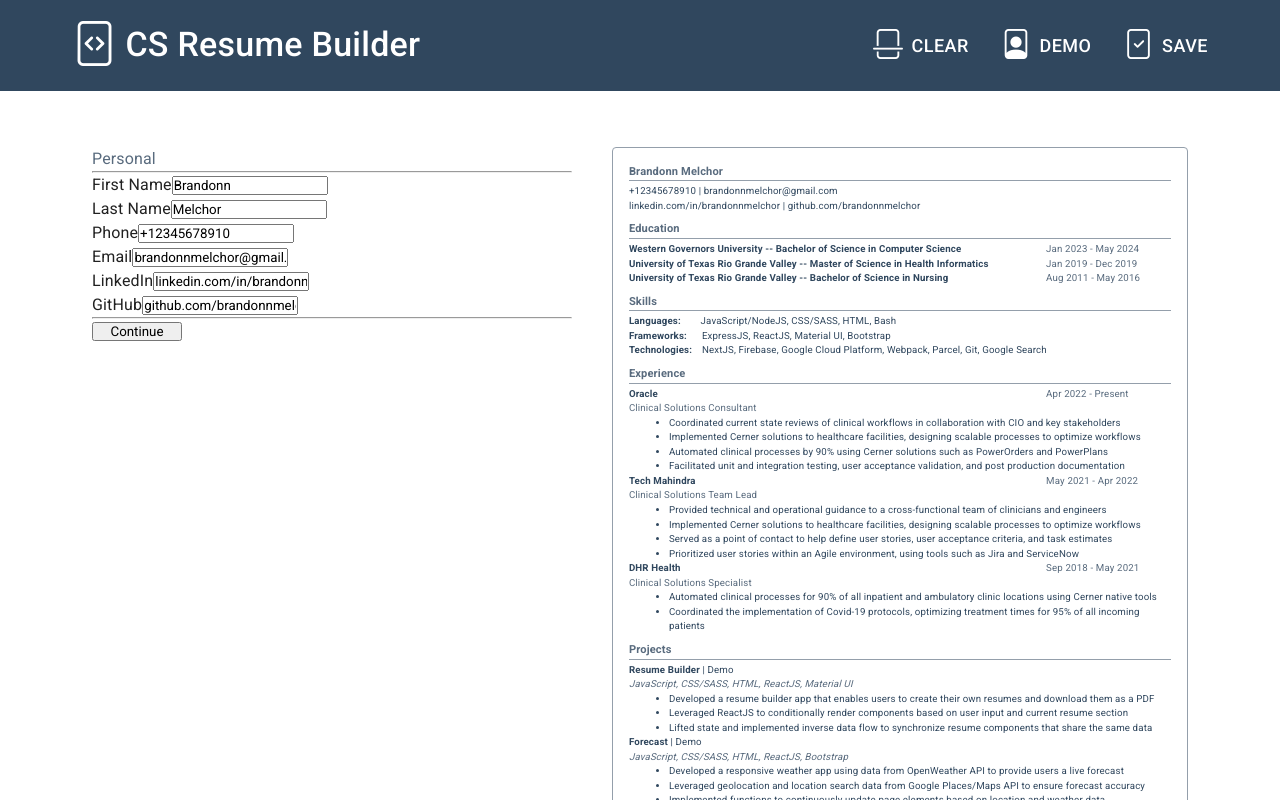
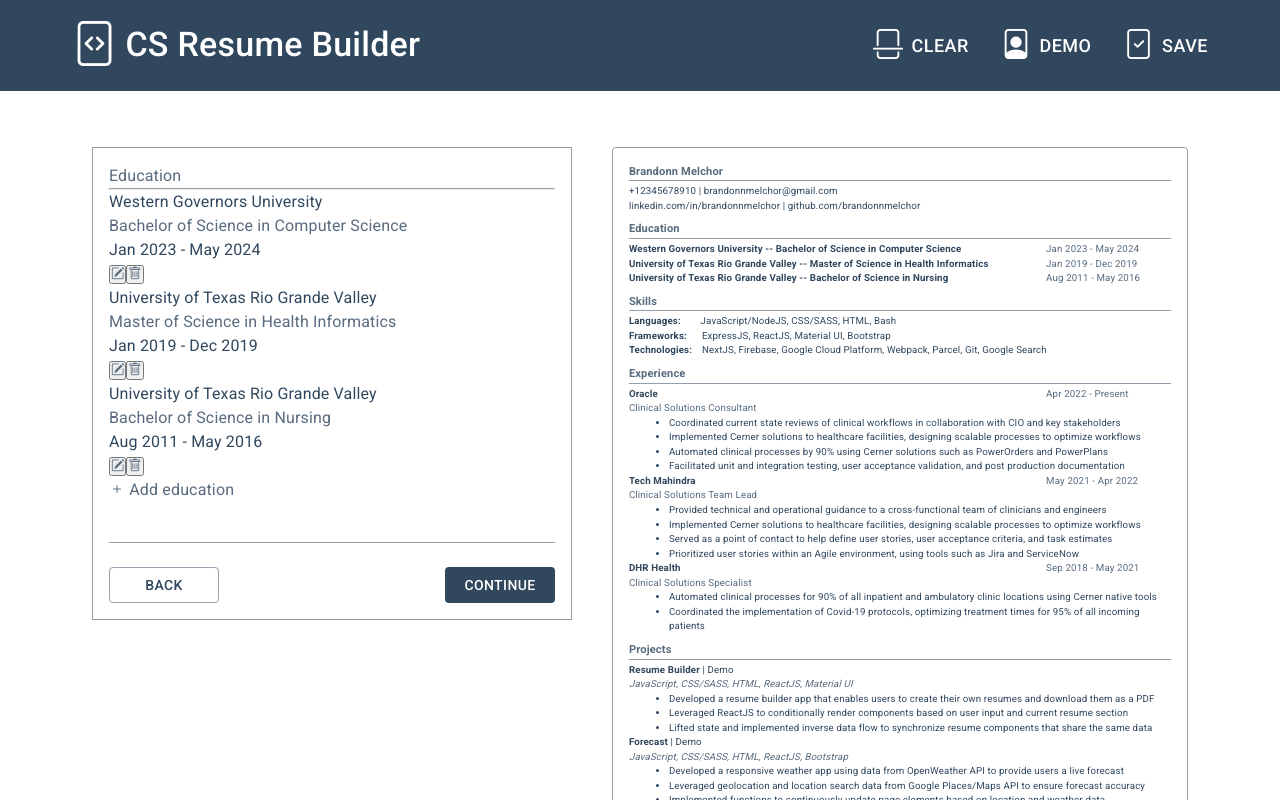
Before and after one commit to brandonnmelchor/resume-builder, a React (Create React App) app: page / in a window 1280 px wide. Shown: the top 800 px of the page. Built offline with nearby package versions, Linux system fonts and the light colour scheme.

Commit message:
add mui componnents and update styles

```diff
--- a/src/components/Form.js
+++ b/src/components/Form.js
@@ -6,11 +6,14 @@ import ExperienceForm from "./form_components/ExperienceForm";
 import ProjectsForm from "./form_components/ProjectsForm";
 
 import Grid from "@mui/material/Grid";
+import Stack from "@mui/material/Stack";
+import Divider from "@mui/material/Divider";
+import Button from "@mui/material/Button";
 
 export default class Form extends React.Component {
   constructor(props) {
     super(props);
-    this.state = { sectionNumber: 1 };
+    this.state = { sectionNumber: 2 };
 
     this.prevSection = this.prevSection.bind(this);
     this.nextSection = this.nextSection.bind(this);
@@ -46,7 +49,7 @@ export default class Form extends React.Component {
     else formNav = <FormNav sectionNumber={sectionNumber} prevSection={this.prevSection} nextSection={this.nextSection} />;
 
     return (
-      <Grid item lg={5} sx={{ mr: 5 }} className="col-12 col-xl-5 d-flex flex-column justify-content-center p-4">
+      <Grid item lg={5} sx={{ mr: 5 }} id="form" p={2}>
         {currentSection}
         {formNav}
       </Grid>
@@ -59,17 +62,29 @@ class EntryNav extends React.Component {
     const { saveEntry, cancelEntry } = this.props.handleChange;
 
     return (
-      <div className="w-100 d-flex flex-column mt-5">
-        <hr className="mb-3" />
-        <div className="w-100 d-flex ">
-          <button type="button" className="btn btn-outline-secondary nav-button gray-border" onClick={cancelEntry}>
+      <Stack mt={5}>
+        <Divider className="form-divider" sx={{ mb: 3 }} />
+        <Stack direction="row">
+          <Button
+            variant="outlined"
+            className="nav-button"
+            onClick={() => {
+              cancelEntry();
+            }}>
             Cancel
-          </button>
-          <button type="button" className="btn btn-secondary nav-button gray-border ms-auto" onClick={saveEntry}>
+          </Button>
+          <Button
+            variant="contained"
+            disableElevation
+            className="nav-button"
+            onClick={() => {
+              saveEntry();
+            }}
+            sx={{ ml: "auto" }}>
             Save
-          </button>
-        </div>
-      </div>
+          </Button>
+        </Stack>
+      </Stack>
     );
   }
 }
@@ -79,31 +94,33 @@ class FormNav extends React.Component {
     const { sectionNumber, prevSection, nextSection } = this.props;
 
     return (
-      <div className="w-100 d-flex flex-column mt-5">
-        <hr className="mb-3" />
-        <div className="w-100 d-flex ">
+      <Stack mt={5}>
+        <Divider className="form-divider" sx={{ mb: 3 }} />
+        <Stack direction="row">
           {sectionNumber > 1 && (
-            <button
-              type="button"
-              className="btn btn-outline-secondary nav-button gray-border"
+            <Button
+              variant="outlined"
+              className="nav-button"
               onClick={() => {
                 prevSection();
               }}>
               Back
-            </button>
+            </Button>
           )}
           {sectionNumber < 5 && (
-            <button
-              type="button"
-              className="btn btn-secondary nav-button gray-border ms-auto"
+            <Button
+              variant="contained"
+              disableElevation
+              className="nav-button"
               onClick={() => {
                 nextSection();
-              }}>
+              }}
+              sx={{ ml: "auto" }}>
               Continue
-            </button>
+            </Button>
           )}
-        </div>
-      </div>
+        </Stack>
+      </Stack>
     );
   }
 }
--- a/src/styles/styles.css
+++ b/src/styles/styles.css
@@ -39,7 +39,7 @@
 }
 
 .nav-button {
-  width: 90px;
+  width: 110px;
 }
 
 .details-form {
```
